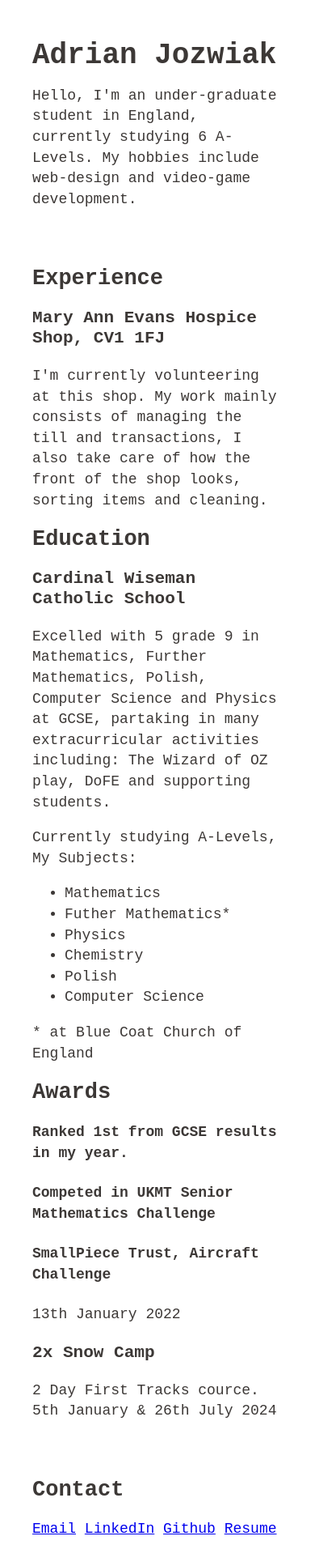
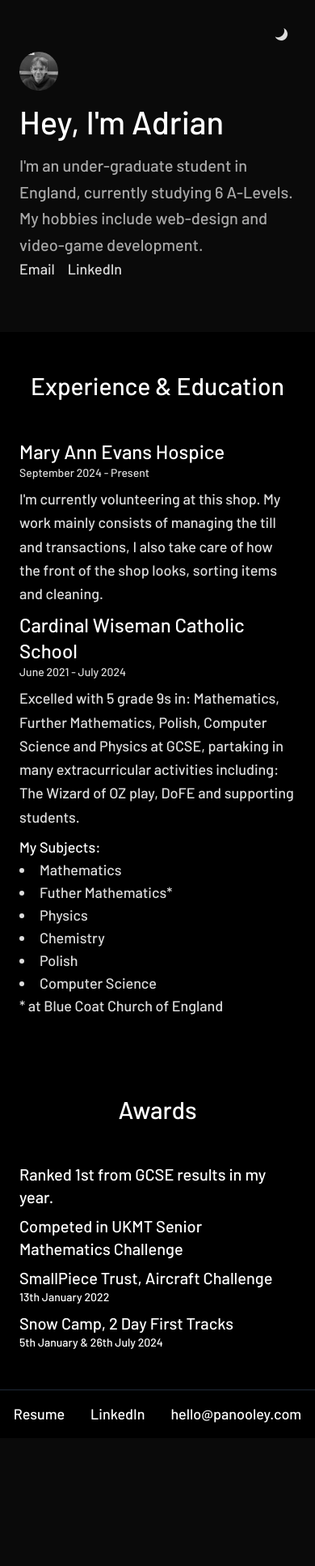
Before and after one commit to panooley/simple-portfolio, a plain HTML site: page index.html in a window 390 px wide. Shown: the whole page at 81% size. After the commit the page ends 1776 px from the top, so only its background shows below. Drawn offline with Linux system fonts and the light colour scheme.

Commit message:
redesign

```diff
--- a/index.html
+++ b/index.html
@@ -1,27 +1,74 @@
-<!DOCTYPE html>
-<html lang="en">
+<!doctype html>
+<html>
 <head>
   <meta charset="UTF-8">
   <meta name="viewport" content="width=device-width, initial-scale=1.0">
-    <title>Adrian Jozwiak</title>
+  <link rel="stylesheet" href="index.css">
 </head>
-<body>
-    <header>
-        <h1>Adrian Jozwiak</h1>
-        <p>Hello, I'm an under-graduate student in England, currently studying 6 A-Levels. My hobbies include web-design and video-game development.</p>
+<body class="bg-white dark:bg-[#0a0a0a] barlow-medium scroll-smooth text-lg dark:text-[#ddd]">
+    <header class="bg-white fixed w-full h-[60px] flex items-center justify-center z-50 dark:bg-[#0a0a0a]">
+      <div class="text-lg w-full h-full max-w-4xl flex items-center justify-between px-8 py-3 border-b border-b-gray-300 dark:border-b-[#333]">
+        <div class="flex items-center justify-center gap-8">
+          <a href="" class="text-[#ff4900]">About</a>
+          <div class="link-soon">
+            <div class="items">
+              <p>Projects</p>
+              <p>Soon!</p>
+            </div>
+          </div>
+        </div>
+        <div class="flex gap-8 items-center justify-center">
+            <a href="https://uk.linkedin.com/in/panooley">LinkedIn</a>
+          <button class="copy-email text-white bg-[#111] dark:bg-[#fff] dark:text-[#111] h-9 w-[115px] rounded-full duration-300 hover:text-[#888]">
+            <p class="-translate-y-px">Copy Email</p>
+          </button>
+          <button class="duration-300 hover:text-[#888] dark-toggle">
+            <svg xmlns="http://www.w3.org/2000/svg" viewBox="0 0 20 20" fill="currentColor" class="hidden dark:block w-5 h-5 transform -rotate-90"><path d="M17.293 13.293A8 8 0 016.707 2.707a8.001 8.001 0 1010.586 10.586z"></path></svg>
+            <svg xmlns="http://www.w3.org/2000/svg" viewBox="0 0 20 20" fill="currentColor" class="dark:hidden w-5 h-5"><path d="M10 2a1 1 0 011 1v1a1 1 0 11-2 0V3a1 1 0 011-1zm4 8a4 4 0 11-8 0 4 4 0 018 0zm-.464 4.95l.707.707a1 1 0 001.414-1.414l-.707-.707a1 1 0 00-1.414 1.414zm2.12-10.607a1 1 0 010 1.414l-.706.707a1 1 0 11-1.414-1.414l.707-.707a1 1 0 011.414 0zM17 11a1 1 0 100-2h-1a1 1 0 100 2h1zm-7 4a1 1 0 011 1v1a1 1 0 11-2 0v-1a1 1 0 011-1zM5.05 6.464A1 1 0 106.465 5.05l-.708-.707a1 1 0 00-1.414 1.414l.707.707zm1.414 8.486l-.707.707a1 1 0 01-1.414-1.414l.707-.707a1 1 0 011.414 1.414zM4 11a1 1 0 100-2H3a1 1 0 000 2h1z" fill-rule="evenodd" clip-rule="evenodd"></path></svg>
+          </button>
+        </div>
+      </div>
     </header>
-    <main>
-        <section>
-            <h2>Experience</h2>
-            <h3>Mary Ann Evans Hospice Shop, CV1 1FJ</h3>
-            <p>I'm currently volunteering at this shop. My work mainly consists of managing the till and transactions, I also take care of how the front of the shop looks, sorting items and cleaning.</p>
+
+    <button class="hidden absolute top-8 right-8 duration-300 hover:text-[#888] dark-toggle">
+      <svg xmlns="http://www.w3.org/2000/svg" viewBox="0 0 20 20" fill="currentColor" class="hidden dark:block w-5 h-5 transform -rotate-90"><path d="M17.293 13.293A8 8 0 016.707 2.707a8.001 8.001 0 1010.586 10.586z"></path></svg>
+      <svg xmlns="http://www.w3.org/2000/svg" viewBox="0 0 20 20" fill="currentColor" class="dark:hidden w-5 h-5"><path d="M10 2a1 1 0 011 1v1a1 1 0 11-2 0V3a1 1 0 011-1zm4 8a4 4 0 11-8 0 4 4 0 018 0zm-.464 4.95l.707.707a1 1 0 001.414-1.414l-.707-.707a1 1 0 00-1.414 1.414zm2.12-10.607a1 1 0 010 1.414l-.706.707a1 1 0 11-1.414-1.414l.707-.707a1 1 0 011.414 0zM17 11a1 1 0 100-2h-1a1 1 0 100 2h1zm-7 4a1 1 0 011 1v1a1 1 0 11-2 0v-1a1 1 0 011-1zM5.05 6.464A1 1 0 106.465 5.05l-.708-.707a1 1 0 00-1.414 1.414l.707.707zm1.414 8.486l-.707.707a1 1 0 01-1.414-1.414l.707-.707a1 1 0 011.414 1.414zM4 11a1 1 0 100-2H3a1 1 0 000 2h1z" fill-rule="evenodd" clip-rule="evenodd"></path></svg>
+    </button>
+
+    <main class="w-full">
+      <section id="pagetop" class="tw-full h-screen flex flex-col items-center justify-evenly px-6">
+        <div class="text-center max-w-[480px]">
+          <span id="title-pic" class="w-12 h-12 rounded-full hidden mb-4 overflow-hidden">
+            <img src="pic.png" alt="" class="w-full h-full">
+          </span>
+          <h1 class="text-6xl mb-4 dark:text-white">Hey, I'm <span id="inline-pic" class="inline-block overflow-hidden w-[72px] h-12 rounded-full translate-y-1"><img class="w-full -translate-y-2 bg-contain" src="pic.png" alt=""></span> Adrian</h1>
+          <p class="text-xl text-[#333] dark:text-[#aaa] leading-relaxed">I'm an under-graduate student in England, currently studying 6 A-Levels. My hobbies include web-design and video-game development.</p>
+          <div id="links" class="hidden gap-4 text-[#333] dark:text-[#ddd]">
+            <a class="copy-email cursor-pointer">Email</a>
+            <a href="https://uk.linkedin.com/in/panooley">LinkedIn</a>
+          </div>
+        </div>
+        <a href="#experience" id="tooltip" class="flex flex-col items-center justify-center cursor-pointer relative hover:text-gray-800 duration-300 dark:hover:text-[#aaa]">
+          <p>Experience & Education</p>
+          <div class="h-12 w-52 absolute flex items-end justify-center translate-y-0 hover:translate-y-3 duration-300">
+            <div class="rotate-90 w-4 h-4">
+              <svg viewBox="0 0 16 16"><path d="M 6 4 L 10 8 L 6 12" fill="transparent" stroke-width="1.3" stroke="currentColor" stroke-miterlimit="10" stroke-dasharray=""></path></svg>
+            </div>
+          </div>
+        </a>
       </section>
-        <section>
-            <h2>Education</h2>
-            <h3>Cardinal Wiseman Catholic School</h3>
-            <p>Excelled with 5 grade 9 in Mathematics, Further Mathematics, Polish, Computer Science and Physics at GCSE, partaking in many extracurricular activities including: The Wizard of OZ play, DoFE and supporting students. </p>
-            <p>Currently studying A-Levels, My Subjects:
-                <ul>
+
+      <section id="experience" class="bg-gray-50 w-full py-12 flex items-center justify-center px-6 dark:bg-black">
+        <div class="w-full max-w-lg">
+          <h1 class="text-3xl text-center mb-12 dark:text-white">Experience & Education</h1>
+          <a href="https://www.maryannevans.org.uk/" class="text-2xl dark:text-white">Mary Ann Evans Hospice</a>
+          <h2 class="text-sm">September 2024 - Present</h2>
+          <p class="leading-relaxed my-2">I'm currently volunteering at this shop. My work mainly consists of managing the till and transactions, I also take care of how the front of the shop looks, sorting items and cleaning.</p>
+          <a href="https://cardinalwiseman.coventry.sch.uk/" class="text-2xl dark:text-white">Cardinal Wiseman Catholic School</a>
+          <h2 class="text-sm">June 2021 - July 2024</h2>
+          <p class="leading-relaxed mt-2">Excelled with 5 grade 9s in: Mathematics, Further Mathematics, Polish, Computer Science and Physics at GCSE, partaking in many extracurricular activities including: The Wizard of OZ play, DoFE and supporting students.</p>
+          <p class="mt-2 dark:text-white">My Subjects:</p>
+          <ul class="list-disc list-inside">
             <li>Mathematics</li>
             <li>Futher Mathematics*</li>
             <li>Physics</li>
@@ -30,38 +77,50 @@
             <li>Computer Science</li>
           </ul>
           <p>* at Blue Coat Church of England</p>
-            </p>
+        </div>
       </section>
-        <section>
-            <h2>Awards</h2>
-            <h4>Ranked 1st from GCSE results in my year.</h4>
-            <h4>Competed in UKMT Senior Mathematics Challenge</h4>
-            <h4>SmallPiece Trust, Aircraft Challenge</h4>
-            <p>13th January 2022</p>
-            <h3>2x Snow Camp</h3>
-            <p>2 Day First Tracks cource. 5th January & 26th July 2024</p>
+
+      <section id="awards" class="tw-full flex flex-col items-center justify-evenly px-6 py-12 bg-black text-white">
+        <div class="w-full max-w-lg">
+          <h1 class="text-3xl text-center mb-12 dark:text-white">Awards</h1>
+          <h2 class="text-xl">Ranked 1st from GCSE results in my year.</h2>
+          <h2 class="text-xl mt-2">Competed in UKMT Senior Mathematics Challenge</h2>
+          <h2 class="text-xl mt-2">SmallPiece Trust, Aircraft Challenge</h2>
+          <p class="text-sm">13th January 2022</p>
+          <h2 class="text-xl mt-2">Snow Camp, 2 Day First Tracks</h2>
+          <p class="text-sm">5th January & 26th July 2024</p>
+        </div>
       </section>
+
     </main>
-    <footer>
-        <h2>Contact</h2>
-        <a href="mailto:adrian.jozwiak2008@gmail.com">Email</a>
-        <a href="https://linkedin.com/in/panooley">LinkedIn</a>
-        <a href="https://www.github.com/panooley">Github</a>
+
+    <footer class="text-white w-full h-[60px] flex items-center justify-center bg-black">
+      <div class="text-lg w-full h-full max-w-4xl flex items-center justify-between px-8 py-3 border-t border-t-gray-800">
+          <a href="#pagetop" class="hover:text-[#888]" id="btt">Back To Top</a>
+        <div class="links flex gap-8 items-center justify-center">
           <a href="AdrianJozwiak_CV.pdf">Resume</a>
+          <a href="https://uk.linkedin.com/in/panooley">LinkedIn</a>
+          <a href="mailto:hell@panooley.com">hello@panooley.com</a>
+        </div>
+      </div>
     </footer>
-    <style>
-        body {
-            background: #fff;
-            color: #3c3836;
-            font-family: 'Courier New', Courier, monospace;
-            margin: 1rem auto;
-            max-width: 600px;
-            line-height: 1.6rem;
-            font-size: 18px;
-            padding: 0 8px
-        }
-        header,footer,main { padding: 1rem 2rem; }
-        /* h1,h2,h3 { line-height:1.2; rotate: -1deg; } */
-    </style>
+
+    <script>
+      const HTML = document.getRootNode().childNodes[1];
+      HTML.className = window.matchMedia("prefers-color-scheme: dark") ? "dark" : "";
+      let t = document.getElementsByClassName("dark-toggle");
+      for (let j = 0; j < t.length; j++) {t.item(j).addEventListener('click', ()=> {HTML.className = HTML.className == "dark" ? "" : "dark";})}
+      let e = document.getElementsByClassName("copy-email");
+      for (let j = 0; j < e.length; j++) {e.item(j).addEventListener('click', ()=> {navigator.clipboard.writeText("hello@panooley.com")})}
+      document.querySelectorAll('a[href^="#"]').forEach(anchor => {
+        anchor.addEventListener('click', function (e) {
+          e.preventDefault();
+          document.querySelector(this.getAttribute('href')).scrollIntoView({
+              behavior: 'smooth'
+          });
+        });
+      });
+
+    </script>
 </body>
 </html>
```
Also changed, not shown: old/index.html (added, +67 -0 lines), favicon.ico (added), index.css (added), pic.png (added), 1 other file. Lines whose indentation alone changed are shown as unchanged.
